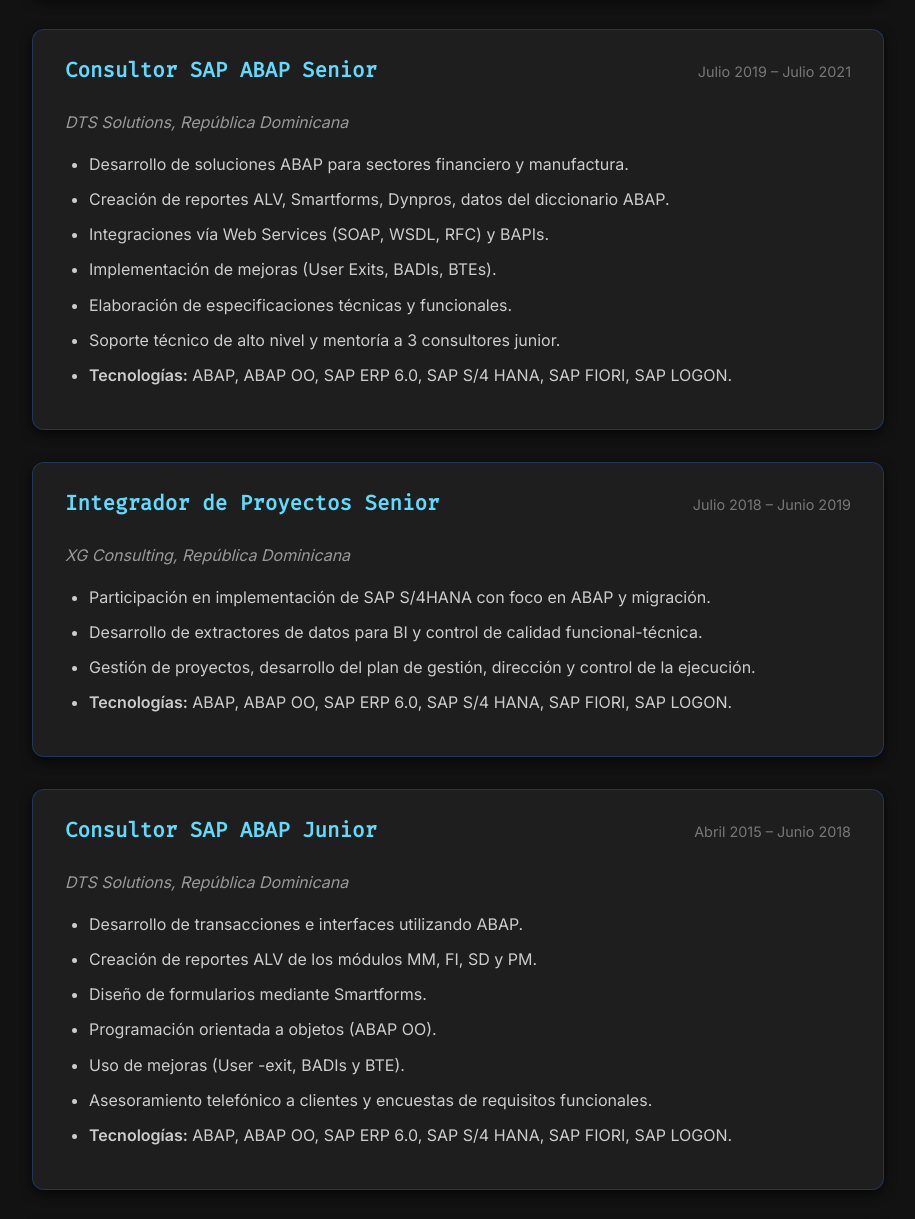
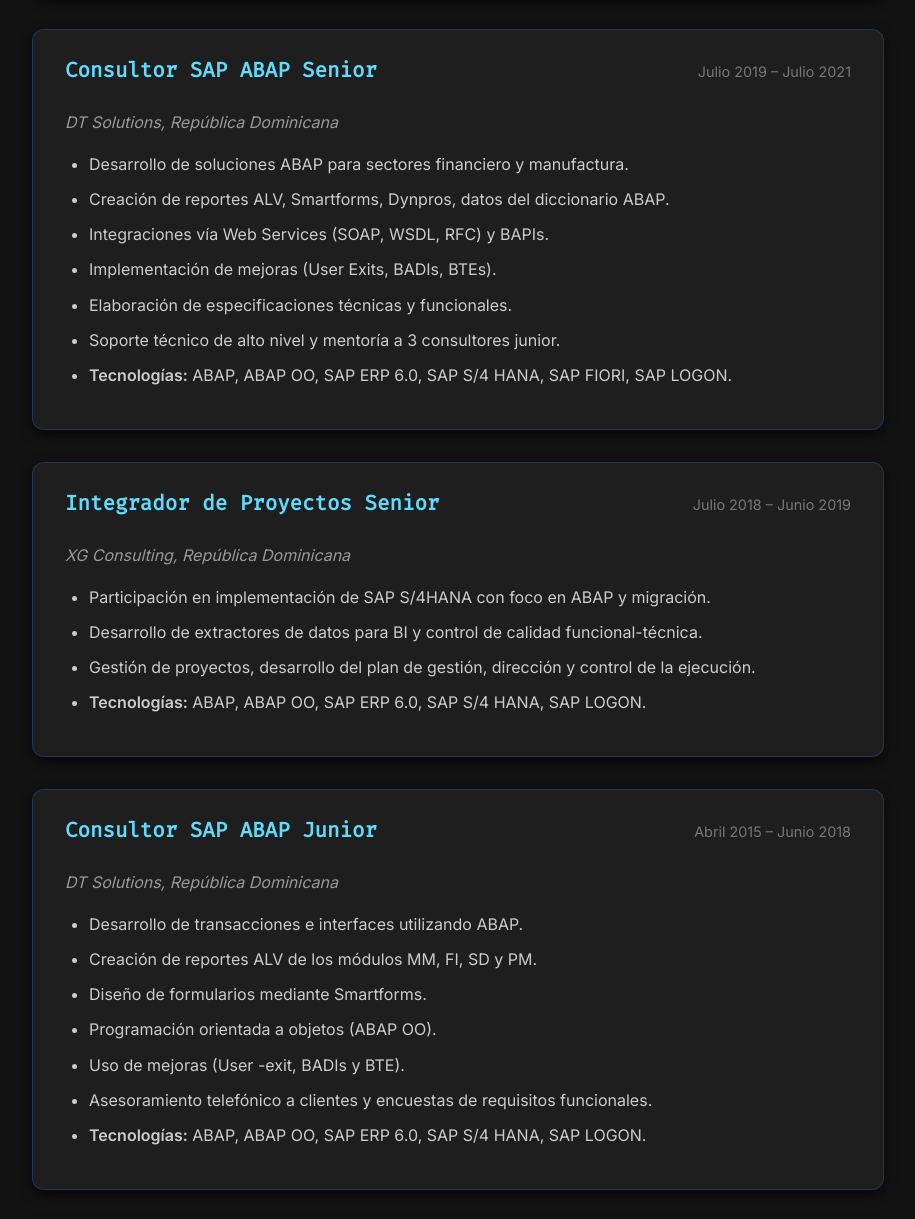
Before and after one commit to lefernandez08/MyCVLuisFernandez, a plain HTML site: page index.html in a window 1280 px wide. Shown: the part 3038-4257 px from the top of the page, without its empty margins (182-1097 px from the left). Drawn offline with Linux system fonts and the light colour scheme.

Commit message:
Add files via upload

```diff
--- a/index.html
+++ b/index.html
@@ -265,7 +265,7 @@
           <li>Optimización de código, logrando una reducción del 30% en el tiempo de generación de reportes.</li>
           <li>Documentación técnica en Solman, pruebas unitarias y soporte a QA.</li>
           <li>Primeras pruebas con SAP Fiori Elements y CDS Views para nuevos proyectos, desarrollando prototipos de apps internas.</li>
-          <li><strong>Tecnologías:</strong> ABAP, SAP HANA, SQL Server, Open IU5, API, Microsoft 365, Microsoft Project, Microsoft Planner, Microsoft Visio, SAP Logon, Visual Studio Code, Power BI, Microsoft Azure DevOps.</li>
+          <li><strong>Tecnologías:</strong> ABAP, SAP HANA, SQL Server, SAP FIORI, API, Microsoft 365, Microsoft Project, Microsoft Planner, Microsoft Visio, SAP Logon, Visual Studio Code, Power BI, Microsoft Azure DevOps.</li>
         </ul>
       </article>
 
@@ -281,7 +281,7 @@
           <li>Implementación de Web Services (RFC, SOAP) y mantenimiento de BADIs, disminuyendo incidencias críticas en un 40%.</li>
           <li>Gestión de incidencias y soluciones, identificando la causa raíz y proveyendo soluciones rápidas.</li>
           <li>Coordinación con usuarios clave y proveedores externos para el despliegue de mejoras y cumplimiento ENS/ISO.</li>
-          <li><strong>Tecnologías:</strong> ABAP, SAP HANA, Microsoft Office, Microsoft Project, Microsoft Planner, Microsoft Visio, SAP Logon, Trello, GLPI.</li>
+          <li><strong>Tecnologías:</strong> ABAP, SAP S/4 HANA, SAP FIORI, Microsoft Office, Microsoft Project, Microsoft Planner, Microsoft Visio, SAP Logon, Trello, GLPI.</li>
         </ul>
       </article>
 
@@ -305,7 +305,7 @@
           <h3 class="job-title">Consultor SAP ABAP Senior</h3>
           <span class="job-date">Julio 2019 – Julio 2021</span>
         </div>
-        <p class="job-company">DTS Solutions, República Dominicana</p>
+        <p class="job-company">DT Solutions, República Dominicana</p>
         <ul>
           <li>Desarrollo de soluciones ABAP para sectores financiero y manufactura.</li>
           <li>Creación de reportes ALV, Smartforms, Dynpros, datos del diccionario ABAP.</li>
@@ -327,7 +327,7 @@
           <li>Participación en implementación de SAP S/4HANA con foco en ABAP y migración.</li>
           <li>Desarrollo de extractores de datos para BI y control de calidad funcional-técnica.</li>
           <li>Gestión de proyectos, desarrollo del plan de gestión, dirección y control de la ejecución.</li>
-          <li><strong>Tecnologías:</strong> ABAP, ABAP OO, SAP ERP 6.0, SAP S/4 HANA, SAP FIORI, SAP LOGON.</li>
+          <li><strong>Tecnologías:</strong> ABAP, ABAP OO, SAP ERP 6.0, SAP S/4 HANA, SAP LOGON.</li>
         </ul>
       </article>
 
@@ -336,7 +336,7 @@
           <h3 class="job-title">Consultor SAP ABAP Junior</h3>
           <span class="job-date">Abril 2015 – Junio 2018</span>
         </div>
-        <p class="job-company">DTS Solutions, República Dominicana</p>
+        <p class="job-company">DT Solutions, República Dominicana</p>
         <ul>
           <li>Desarrollo de transacciones e interfaces utilizando ABAP.</li>
           <li>Creación de reportes ALV de los módulos MM, FI, SD y PM.</li>
@@ -344,7 +344,7 @@
           <li>Programación orientada a objetos (ABAP OO).</li>
           <li>Uso de mejoras (User -exit, BADIs y BTE).</li>
           <li>Asesoramiento telefónico a clientes y encuestas de requisitos funcionales.</li>
-          <li><strong>Tecnologías:</strong> ABAP, ABAP OO, SAP ERP 6.0, SAP S/4 HANA, SAP FIORI, SAP LOGON.</li>
+          <li><strong>Tecnologías:</strong> ABAP, ABAP OO, SAP ERP 6.0, SAP S/4 HANA, SAP LOGON.</li>
         </ul>
       </article>
 
```
